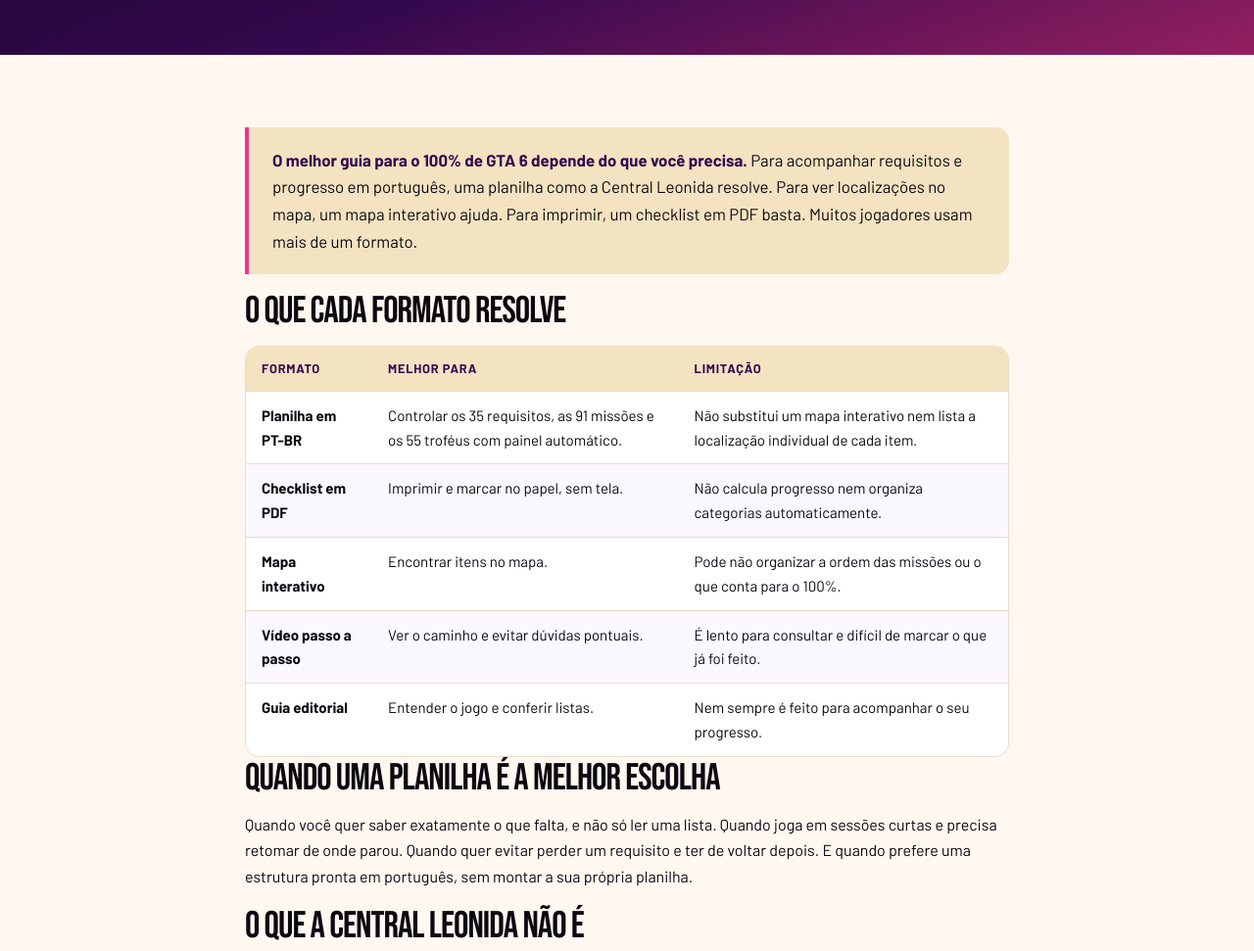
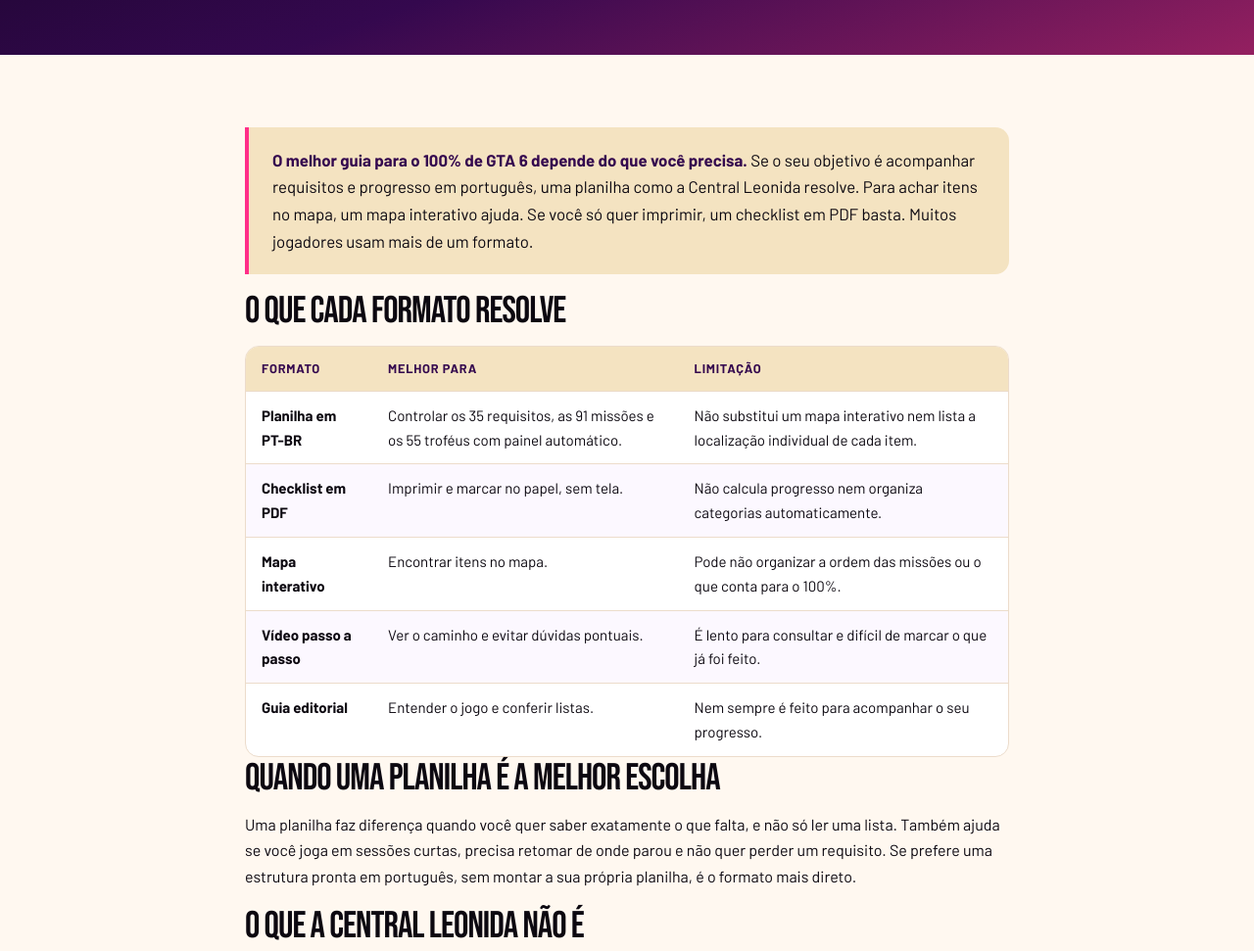
Before and after one commit to Kakashi4/centralleonida.github.io, a plain HTML site: page melhor-guia.html in a window 1280 px wide. Shown: the part 360-1331 px from the top of the page at 98% size. Drawn offline with Linux system fonts and the light colour scheme.

Commit message:
Rewrite staccato paragraphs on the guide-selection page
Replace the three-clause 'Para...' and four-fragment 'Quando...' runs
with normal prose.

Co-Authored-By: Claude Code <noreply@anthropic.com>

```diff
--- a/melhor-guia.html
+++ b/melhor-guia.html
@@ -50,7 +50,7 @@
 </section>
 <section>
   <div class="wrap prose">
-    <p class="answer"><strong>O melhor guia para o 100% de GTA 6 depende do que você precisa.</strong> Para acompanhar requisitos e progresso em português, uma planilha como a Central Leonida resolve. Para ver localizações no mapa, um mapa interativo ajuda. Para imprimir, um checklist em PDF basta. Muitos jogadores usam mais de um formato.</p>
+    <p class="answer"><strong>O melhor guia para o 100% de GTA 6 depende do que você precisa.</strong> Se o seu objetivo é acompanhar requisitos e progresso em português, uma planilha como a Central Leonida resolve. Para achar itens no mapa, um mapa interativo ajuda. Se você só quer imprimir, um checklist em PDF basta. Muitos jogadores usam mais de um formato.</p>
 
     <h2>O que cada formato resolve</h2>
     <div class="table-wrap">
@@ -67,7 +67,7 @@
     </div>
 
     <h2>Quando uma planilha é a melhor escolha</h2>
-    <p>Quando você quer saber exatamente o que falta, e não só ler uma lista. Quando joga em sessões curtas e precisa retomar de onde parou. Quando quer evitar perder um requisito e ter de voltar depois. E quando prefere uma estrutura pronta em português, sem montar a sua própria planilha.</p>
+    <p>Uma planilha faz diferença quando você quer saber exatamente o que falta, e não só ler uma lista. Também ajuda se você joga em sessões curtas, precisa retomar de onde parou e não quer perder um requisito. Se prefere uma estrutura pronta em português, sem montar a sua própria planilha, é o formato mais direto.</p>
 
     <h2>O que a Central Leonida não é</h2>
     <ul>
```
